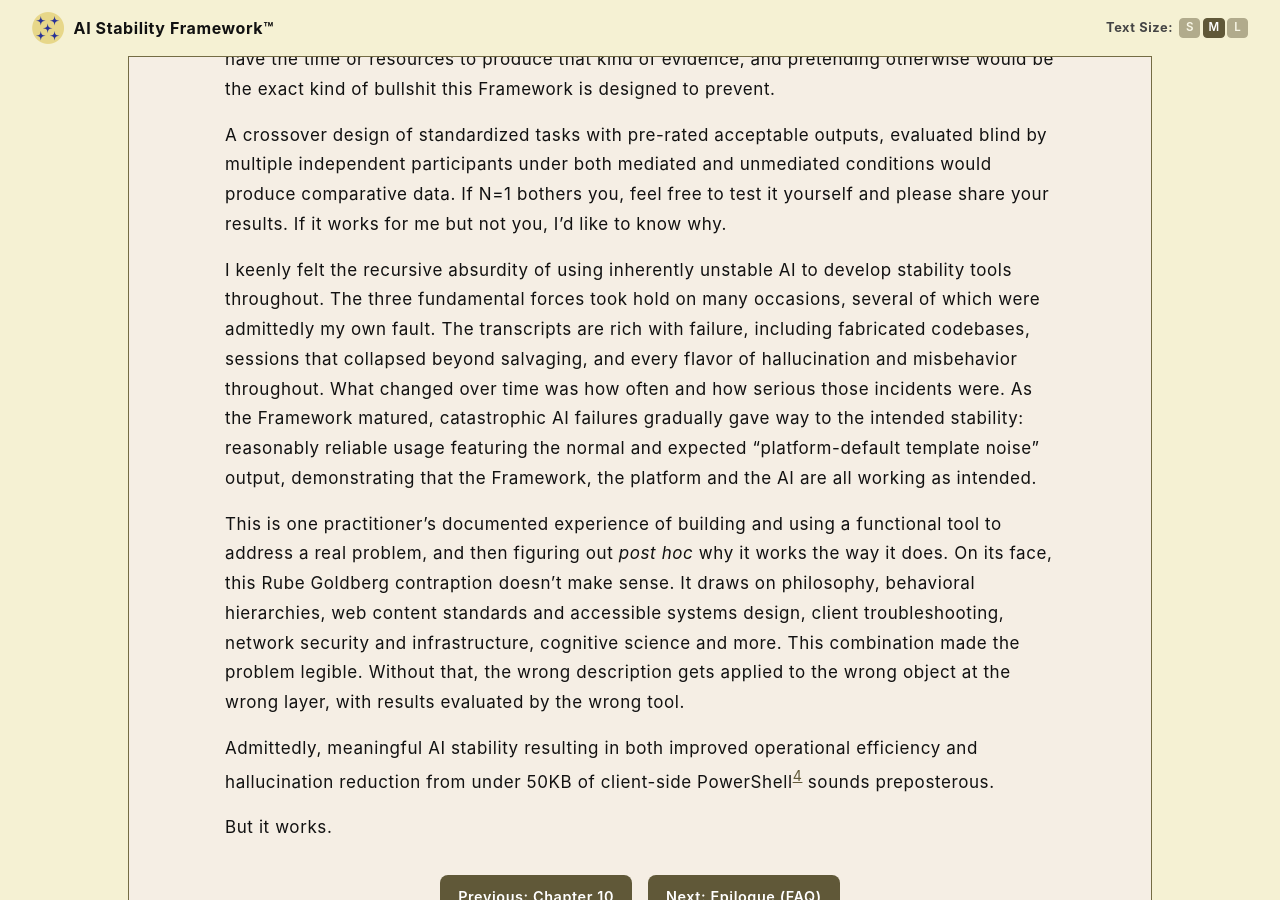
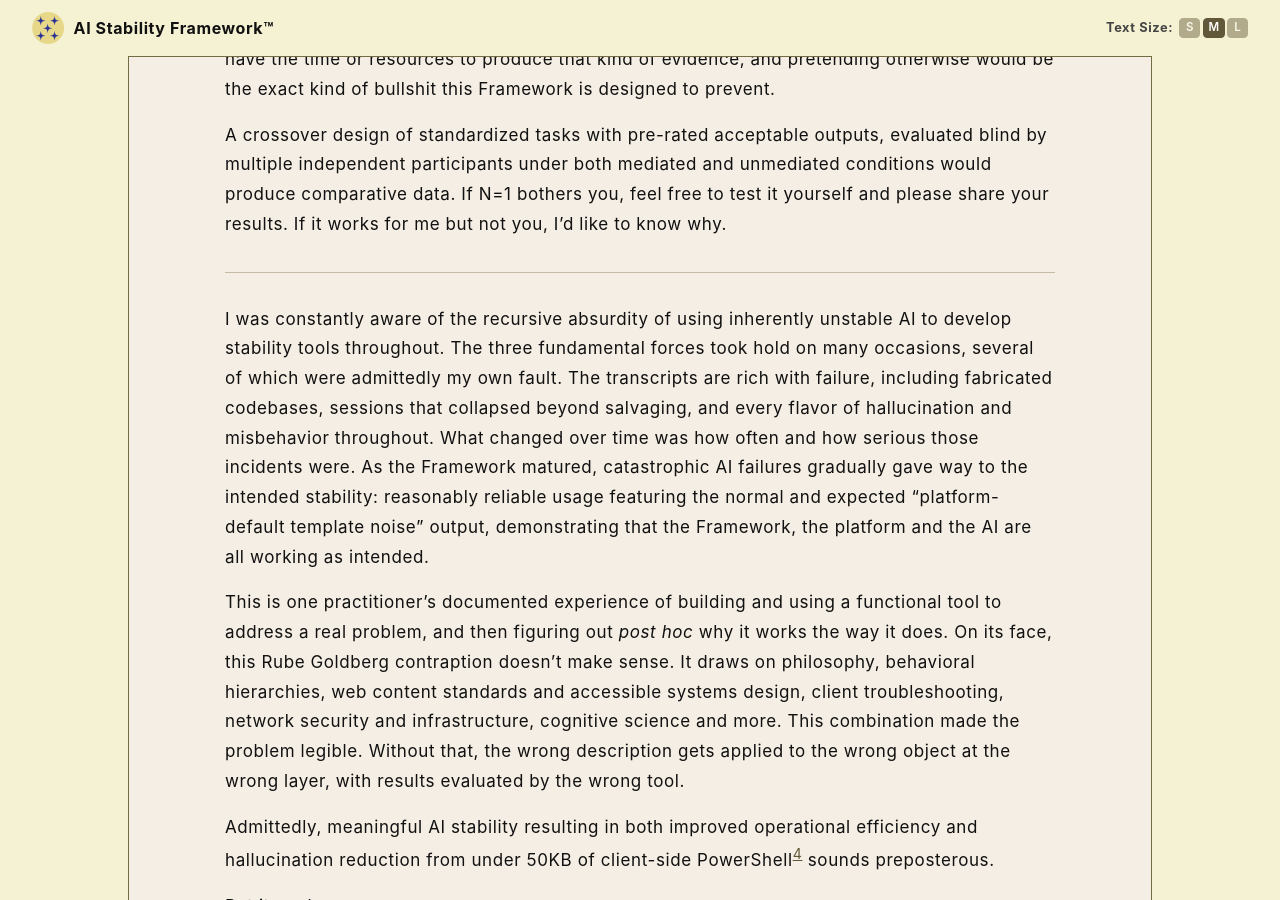
Before and after one commit to rojaslen/AISF-WEB, a Jekyll site: the page built from ch11.md, in a window 1280 px wide and 900 px high, scrolled down 2576 px. Built offline with Jekyll 4.4.1, drawn with Linux system fonts in a browser that asks for light colours; some web fonts are replaced.

Commit message:
Update ch11.md

```diff
--- a/ch11.md
+++ b/ch11.md
@@ -48,7 +48,9 @@ What's really missing is formal validation: controlled trials, significance test
 
 A crossover design of standardized tasks with pre-rated acceptable outputs, evaluated blind by multiple independent participants under both mediated and unmediated conditions would produce comparative data. If N=1 bothers you, feel free to test it yourself and please share your results. If it works for me but not you, I'd like to know why.
 
-I keenly felt the recursive absurdity of using inherently unstable AI to develop stability tools throughout. The three fundamental forces took hold on many occasions, several of which were admittedly my own fault. The transcripts are rich with failure, including fabricated codebases, sessions that collapsed beyond salvaging, and every flavor of hallucination and misbehavior throughout. What changed over time was how often and how serious those incidents were. As the Framework matured, catastrophic AI failures gradually gave way to the intended stability: reasonably reliable usage featuring the normal and expected "platform-default template noise" output, demonstrating that the Framework, the platform and the AI are all working as intended.
+---
+
+I was constantly aware of the recursive absurdity of using inherently unstable AI to develop stability tools throughout. The three fundamental forces took hold on many occasions, several of which were admittedly my own fault. The transcripts are rich with failure, including fabricated codebases, sessions that collapsed beyond salvaging, and every flavor of hallucination and misbehavior throughout. What changed over time was how often and how serious those incidents were. As the Framework matured, catastrophic AI failures gradually gave way to the intended stability: reasonably reliable usage featuring the normal and expected "platform-default template noise" output, demonstrating that the Framework, the platform and the AI are all working as intended.
 
 This is one practitioner's documented experience of building and using a functional tool to address a real problem, and then figuring out *post hoc* why it works the way it does. On its face, this Rube Goldberg contraption doesn't make sense. It draws on philosophy, behavioral hierarchies, web content standards and accessible systems design, client troubleshooting, network security and infrastructure, cognitive science and more. This combination made the problem legible. Without that, the wrong description gets applied to the wrong object at the wrong layer, with results evaluated by the wrong tool.
 
```
